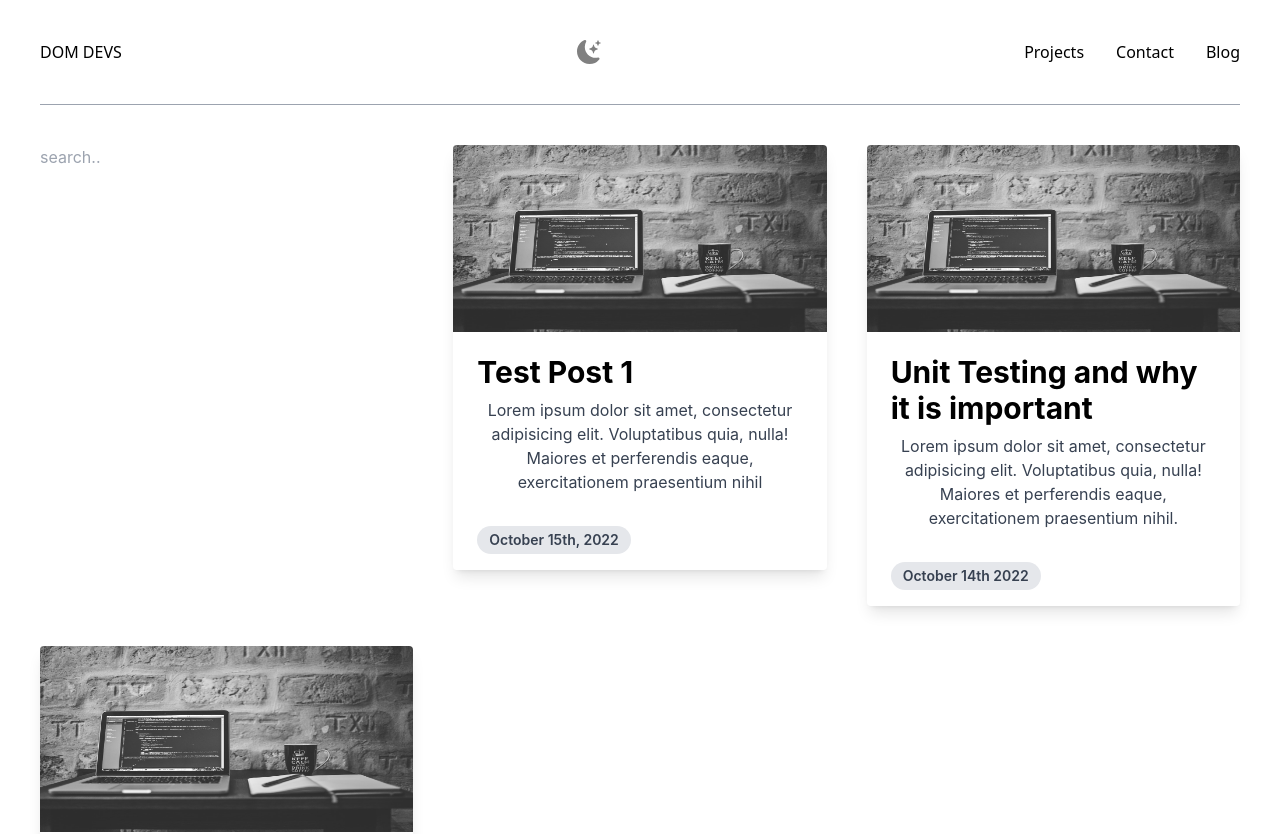
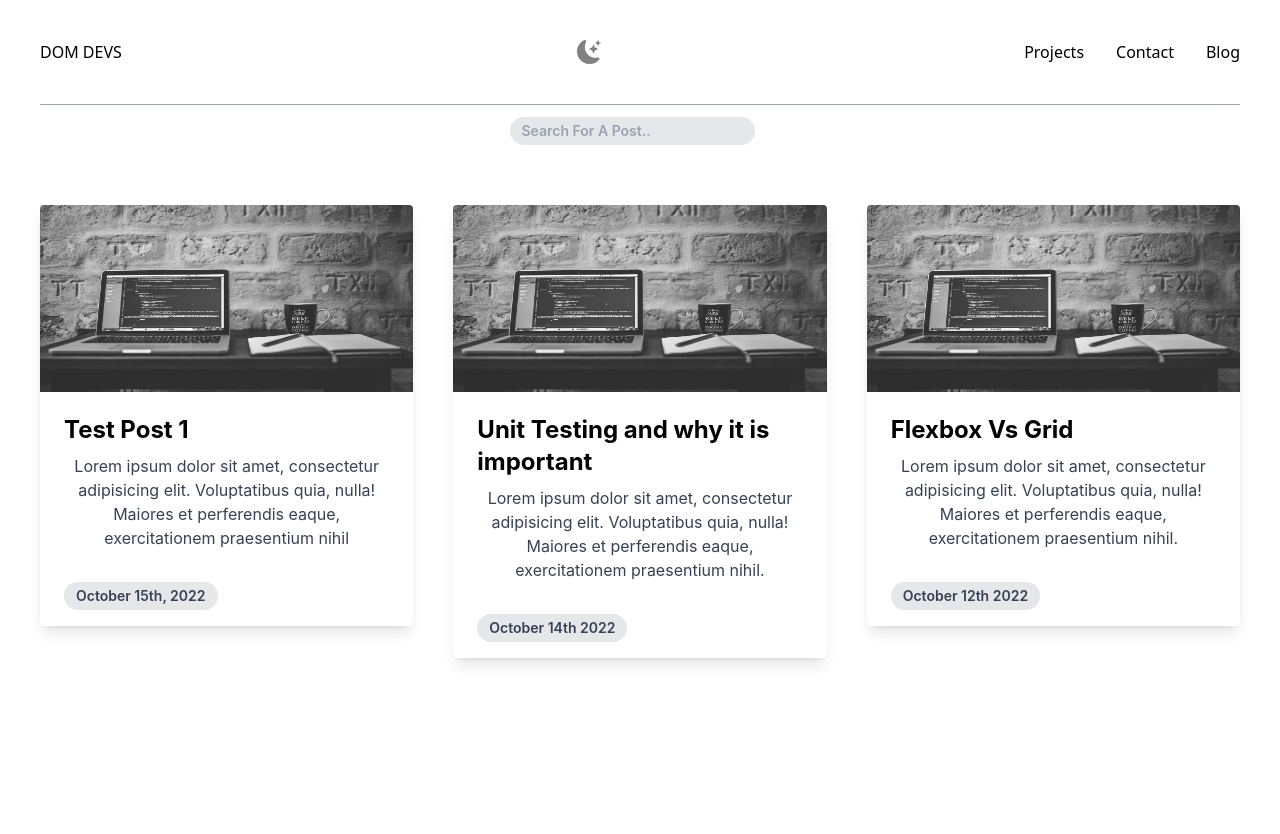
Before and after one commit to DomDevs2000/React-NextJS-Personal-Website, a Next.js app: page /blog in a window 1280 px wide. Shown: the top 834 px of the page. After the commit the page ends 800 px from the top, so only its background shows below. Built offline with nearby package versions, Linux system fonts and the light colour scheme.

Commit message:
updated styling

```diff
--- a/components/PostCard.tsx
+++ b/components/PostCard.tsx
@@ -1,12 +1,12 @@
 import Image from 'next/image';
-import { FC } from 'react';
-import type { TPost } from '../types';
+import {FC} from 'react';
+import type {TPost} from '../types';
 
 type PostCardProp = {
     post: TPost;
 };
 
-export const PostCard: FC<PostCardProp> = ({ post }) => {
+export const PostCard: FC<PostCardProp> = ({post}) => {
     const {
         frontmatter: {
             title,
@@ -23,7 +23,8 @@ export const PostCard: FC<PostCardProp> = ({ post }) => {
         <div className=' dark:gray-900 '>
             <a href={`/blog/${slug}`}>
                 <div className='dark:gray-900'>
-					<div className='max-w-md rounded overflow-hidden shadow-lg dark:bg-gray-600 dark:shadow-slate-400 hover:scale-105 delay-100 hover:shadow-2xl transition-all duration-150 ease-out hover:ease-in '>
+                    <div
+                        className='max-w-md rounded overflow-hidden shadow-lg dark:bg-gray-600 dark:shadow-slate-400 hover:scale-105 delay-100 hover:shadow-2xl transition-all duration-150 ease-out hover:ease-in '>
                         <Image
                             src={cover_image}
                             alt=''
@@ -32,7 +33,7 @@ export const PostCard: FC<PostCardProp> = ({ post }) => {
                             height={300}
                         />
                         <div className='px-6 py-4 '>
-							<h1 className='font-bold text-l mb-2 md:text-1xl lg:text-3xl'>
+                            <h1 className='font-bold  mb-2  lg:text-2xl'>
                                 {title}
                             </h1>
 
@@ -41,7 +42,8 @@ export const PostCard: FC<PostCardProp> = ({ post }) => {
                             </p>
                         </div>
                         <div className='px-6 pt-4 pb-2'>
-							<span className='inline-block bg-gray-200 rounded-full px-3 py-1 text-sm font-semibold text-gray-700 mr-2 mb-2'>
+							<span
+                                className='inline-block bg-gray-200 rounded-full px-3 py-1 text-sm font-semibold text-gray-700 mr-2 mb-2'>
 								{date}
 							</span>
                         </div>
--- a/components/ProjectCard.tsx
+++ b/components/ProjectCard.tsx
@@ -1,11 +1,11 @@
 import Image from 'next/image';
-import { FC } from 'react';
-import { TProject } from '../types';
+import {FC} from 'react';
+import {TProject} from '../types';
 
 type ProjectCardProp = {
     project: TProject;
 };
-export const ProjectCard: FC<ProjectCardProp> = ({ project }) => {
+export const ProjectCard: FC<ProjectCardProp> = ({project}) => {
     const {
         frontmatter: {
             title,
@@ -22,7 +22,8 @@ export const ProjectCard: FC<ProjectCardProp> = ({ project }) => {
     return (
         <section className='dark:gray-900'>
             <a href={`/projects/${slug}`}>
-				<div className='max-w-md rounded overflow-hidden shadow-lg dark:bg-gray-600  dark:shadow-slate-400 hover:scale-105 delay-100 hover:shadow-2xl transition-all duration-150 ease-out hover:ease-in '>
+                <div
+                    className='max-w-md rounded overflow-hidden shadow-lg dark:bg-gray-600  dark:shadow-slate-400 hover:scale-105 delay-100 hover:shadow-2xl transition-all duration-150 ease-out hover:ease-in '>
                     <Image
                         src={cover_image}
                         alt=''
@@ -32,7 +33,7 @@ export const ProjectCard: FC<ProjectCardProp> = ({ project }) => {
                     />
 
                     <div className='px-6 py-4 '>
-						<h1 className='font-bold  text-l mb-2 md:text-1xl lg:text-3xl'>
+                        <h1 className='font-bold  lg:text-2xl mb-2 '>
                             {title}
                         </h1>
 
@@ -41,7 +42,8 @@ export const ProjectCard: FC<ProjectCardProp> = ({ project }) => {
                         </p>
                     </div>
                     <div className='px-6 pt-4 pb-2'>
-						<div className='inline-block bg-gray-200 rounded-full px-3 py-1 text-sm font-semibold text-gray-700 mr-2 mb-2'>
+                        <div
+                            className='inline-block bg-gray-200 rounded-full px-3 py-1 text-sm font-semibold text-gray-700 mr-2 mb-2'>
                             {tags}
                         </div>
                     </div>
--- a/pages/blog/index.tsx
+++ b/pages/blog/index.tsx
@@ -20,11 +20,12 @@ const BlogPage: FC<BlogPageProp> = ({posts}) => {
             <Helmet>
                 <title>Dom Devs | Blog</title>
             </Helmet>
-            <div className=' py-10 px-10 dark:bg-gray-900 grid gap-10 md:grid-cols-2 lg:grid-cols-3 '>
-                <div>
+
+            <div className='text-center mr-2 p-3'>
                 <input
+                    className='inline-block bg-gray-200 rounded-full px-3 py-1 text-sm font-semibold text-gray-700 mr-2 mb-2'
                     type='text'
-                        placeholder='search..'
+                    placeholder='Search For A Post..'
                     onChange={(e) => {
                         setSearchTerm(e.target.value);
                     }}
@@ -47,6 +48,7 @@ const BlogPage: FC<BlogPageProp> = ({posts}) => {
                             return <div key={key}>{val.frontmatter.title}</div>;
                     })}
             </div>
+            <div className=' py-10 px-10 dark:bg-gray-900 grid gap-10 md:grid-cols-2 lg:grid-cols-3 '>
                 {posts.map((post) => {
                     return (
                         <>
--- a/pages/contact.tsx
+++ /dev/null
@@ -1,14 +0,0 @@
-import ContactForm from '../components/ContactForm';
-import { Helmet } from 'react-helmet';
-const ContactMe = () => {
-	return (
-		<>
-			<Helmet>
-				<title>Dom Devs | Contact</title>
-			</Helmet>
-			<ContactForm></ContactForm>
-		</>
-	);
-};
-
-export default ContactMe;
--- a/pages/projects/index.tsx
+++ b/pages/projects/index.tsx
@@ -21,13 +21,12 @@ const ProjectsPage: FC<ProjectsPageProp> = ({projects}) => {
             <Helmet>
                 <title>Dom Devs | Projects</title>
             </Helmet>
-
             <div
-                className='dark:bg-gray-900  sm:p-20 py-10 px-10 grid grid-cols-1 gap-10 md:grid-cols-2 lg:grid-cols-3  md:gap-3 lg:gap-4'>
-                <div>
+                className='text-center mr-5 p-3  '>
                 <input
+                    className='inline-block bg-gray-200 rounded-full px-3 py-1 text-sm font-semibold text-gray-700 mr-2 mb-2'
                     type='text'
-                        placeholder='search..'
+                    placeholder='Search For A Project..'
                     onChange={(e) => {
                         setSearchTerm(e.target.value);
                     }}
@@ -47,9 +46,15 @@ const ProjectsPage: FC<ProjectsPageProp> = ({projects}) => {
                     })
                     .map((val, key) => {
                         if (searchTerm)
-                                return <div key={key}>{val.frontmatter.title}</div>;
+                            return (
+                                <div>
+                                    <a href={`/projects/${val.slug}`} key={key}>{val.frontmatter.title}</a>
+                                </div>)
                     })}
             </div>
+            <div
+                className='dark:bg-gray-900  sm:p-20 py-10 px-10 grid grid-cols-1 gap-10 md:grid-cols-2 lg:grid-cols-3 md:gap-3 lg:gap-4'>
+
                 {projects.map((project) => {
                     return (
                         <>
```
Also changed, not shown: components/ContactForm.tsx (deleted, +0 -46 lines). Lines whose indentation alone changed are shown as unchanged.
